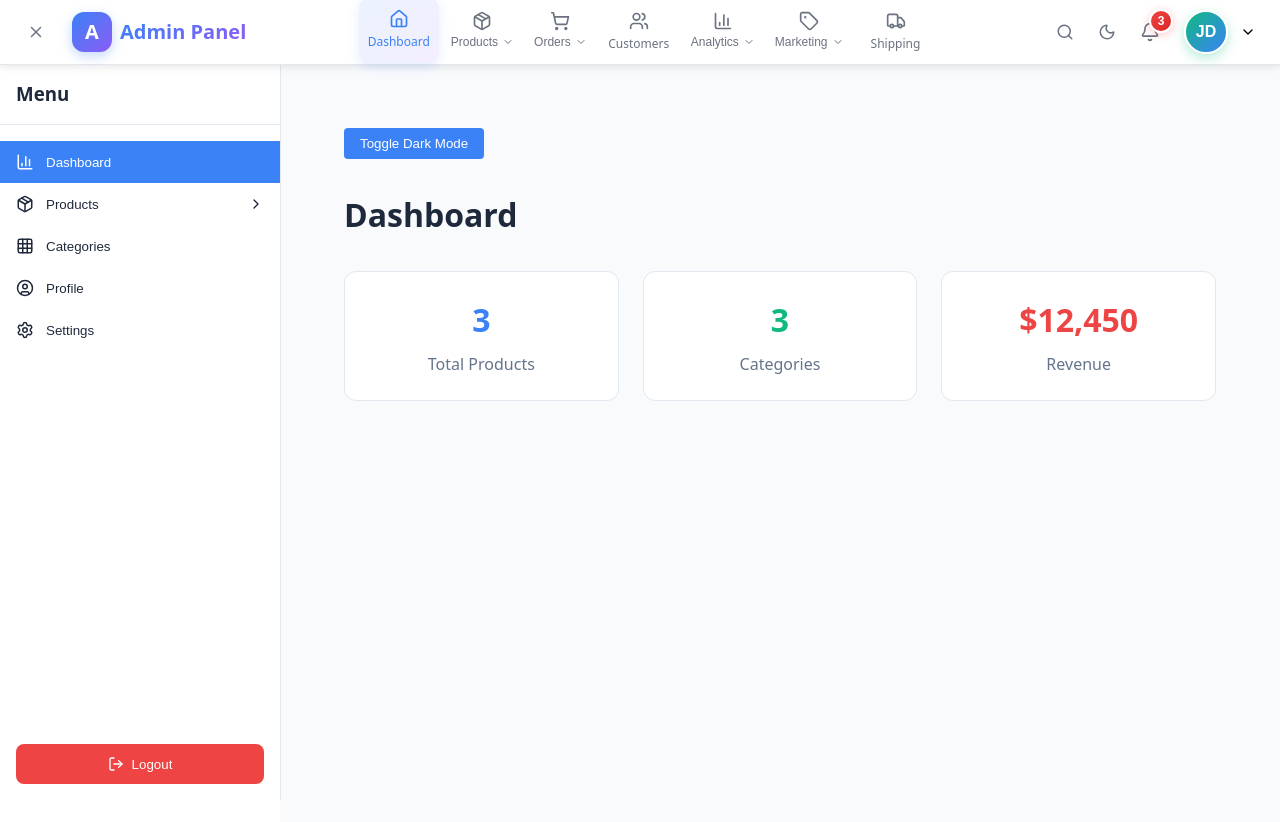
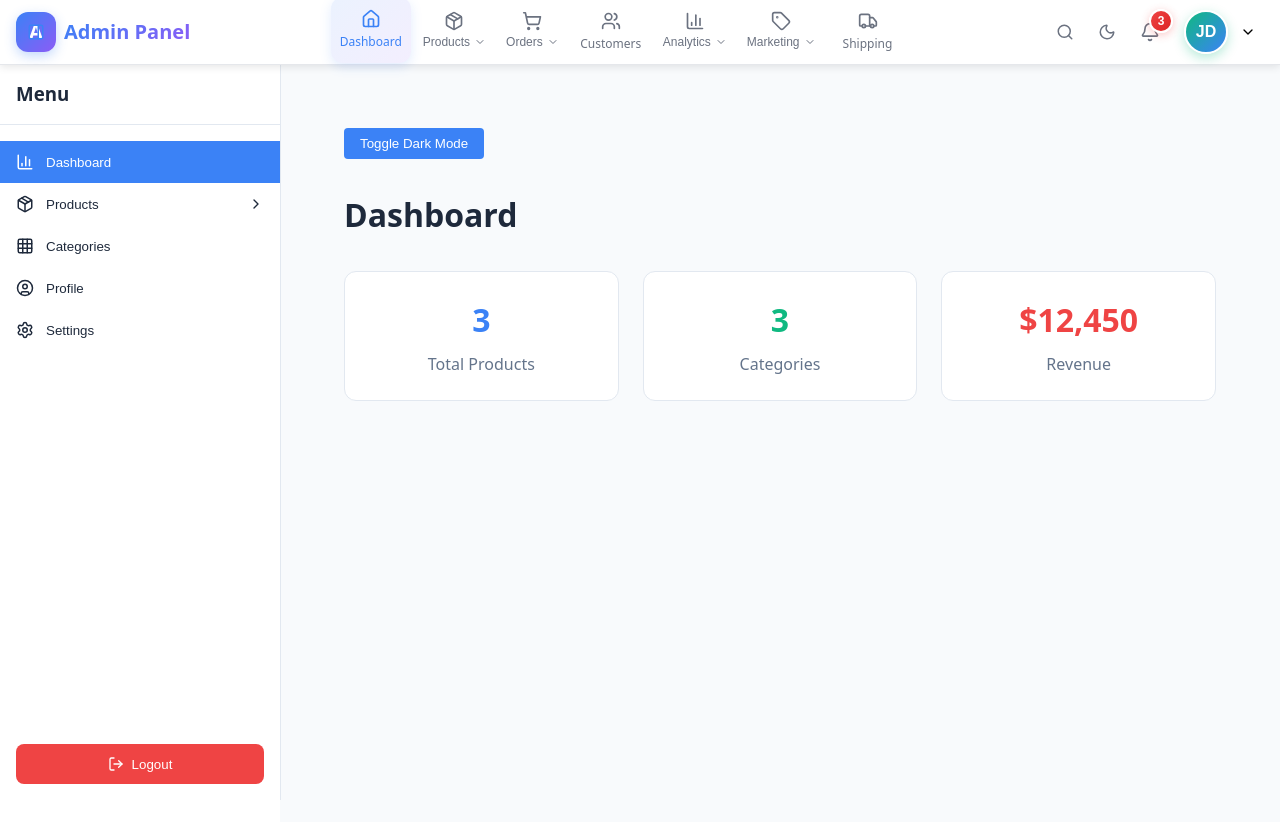
Before and after one commit to wadi0/zaw-collection-laravel-api-admin-frontend, a React (Vite) app: page /admin/dashboard in a window 1280 px wide. Shown: the top 822 px of the page. Built offline with nearby package versions, Linux system fonts and the light colour scheme; sample sign-in values are in the browser's storage.

Commit message:
navbar and sidebar done

```diff
--- a/src/navbar/Navbar.jsx
+++ b/src/navbar/Navbar.jsx
@@ -135,7 +135,7 @@ const Navbar = ({ setSidebarOpen, sidebarOpen, isMobile }) => {
         className="sidebar-toggle-fixed"
         title="Toggle Sidebar"
       >
-        {sidebarOpen ? <X size={18} /> : <PanelRight size={18} />}
+        {sidebarOpen ? <PanelRight size={18} color='#3b82f6' /> : <PanelRight size={18} />}
       </button>
 
       <div className="container">
--- a/src/navbar/navbar.scss
+++ b/src/navbar/navbar.scss
@@ -165,7 +165,7 @@ $dark-border: #4b5563;
 
   .mobile-nav-link {
     @include flex-between;
-    width: 100%;
+    width: -moz-available;
     padding: 0.75rem;
     background: none;
     border: none;
@@ -222,9 +222,9 @@ $dark-border: #4b5563;
 
 // Container - Responsive padding for sidebar button
 .container {
-  max-width: 1200px;
+  max-width: 1300px;
   margin: 0 auto;
-  padding: 0 1rem 0 4.5rem; // Sidebar button + logo এর জন্য বেশি space
+  padding: 0 1rem; // Sidebar button + logo এর জন্য বেশি space
   display: flex;
   align-items: center;
   justify-content: space-between;
```
